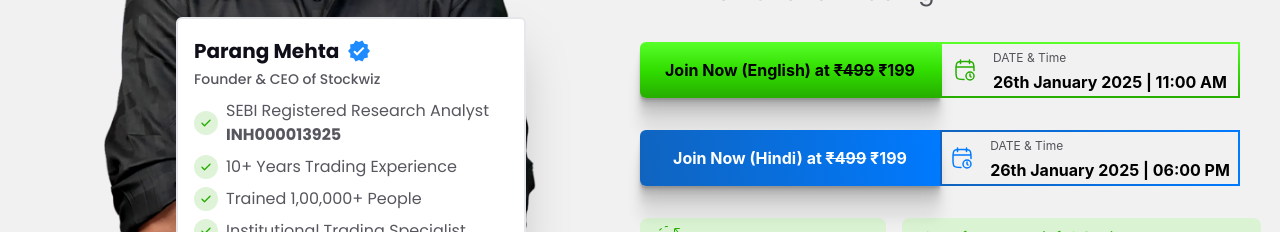
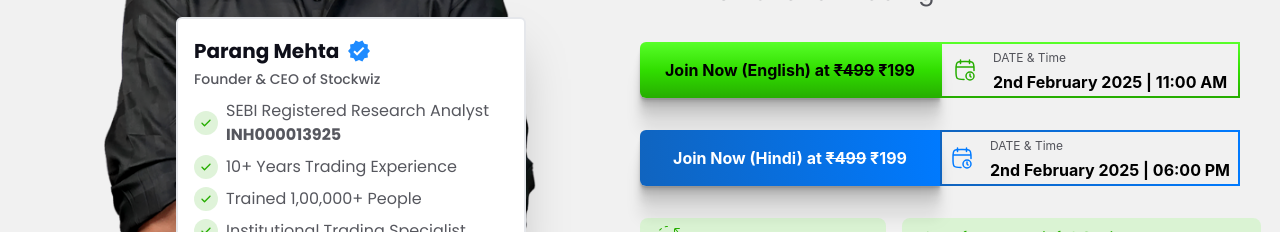
Before and after one commit to vikrantkkk/investing, a React (Vite) app: page / in a window 1280 px wide. Shown: the part 499-731 px from the top of the page. Built offline with nearby package versions, Linux system fonts and the light colour scheme; a web font is replaced by a local one.

Commit message:
latest code....changes in timing

```diff
--- a/src/common/CustomButton.jsx
+++ b/src/common/CustomButton.jsx
@@ -3,13 +3,13 @@ import React from "react";
 const CustomButton = () => {
   const handleClickHindi = () => {
     window.open(
-      "https://parang.exlyapp.com/2fe56a70-ac54-468a-b871-25d191123b4a?init_booking=true&enable_discount=true ",
+      "https://parang.exlyapp.com/0afdd5b0-e599-48fd-a20d-a1de748c44e7?init_booking=true&enable_discount=true ",
       "_blank"
     );
   };
   const handleClickEnglish = () => {
     window.open(
-      "https://parang.exlyapp.com/2eaa1e20-9706-461c-9a8f-bac2c175fd31?init_booking=true&enable_discount=true",
+      "https://parang.exlyapp.com/de2705f6-6089-4bf5-a629-a4abc083275e?init_booking=true&enable_discount=true",
       "_blank"
     );
   };
--- a/src/common/CustomButton3.jsx
+++ b/src/common/CustomButton3.jsx
@@ -2,7 +2,7 @@ import React from "react";
 import buttonicon1 from "../assets/svg/buttonicon1.svg";
 const CustomButton3 = () => {
   const handleClick = () => {
-    window.open("https://parang.exlyapp.com/2fe56a70-ac54-468a-b871-25d191123b4a?init_booking=true&enable_discount=true","_blank")
+    window.open("https://parang.exlyapp.com/0afdd5b0-e599-48fd-a20d-a1de748c44e7?init_booking=true&enable_discount=true","_blank")
   };
 
   return (
@@ -52,7 +52,7 @@ const CustomButton3 = () => {
             <span className="text-[#0E0F19B2]/[0.7] dark:text-[#FFFFFFB2]/[0.7] font-normal text-[12px] leading-6">
               DATE & Time
             </span>
-            <span>26th January 2025 | 06:00 PM</span>
+            <span>2nd February 2025 | 06:00 PM</span>
           </div>
         </div>
       </button>
--- a/src/common/CustomButton4.jsx
+++ b/src/common/CustomButton4.jsx
@@ -4,7 +4,7 @@ import buttonicon2 from "../assets/svg/buttonicon2.svg";
 const CustomButton4 = () => {
 
   const handleClick = () => {
-    window.open("https://parang.exlyapp.com/2eaa1e20-9706-461c-9a8f-bac2c175fd31?init_booking=true&enable_discount=true")
+    window.open("https://parang.exlyapp.com/de2705f6-6089-4bf5-a629-a4abc083275e?init_booking=true&enable_discount=true")
   };
 
   return (
@@ -54,7 +54,7 @@ const CustomButton4 = () => {
             <span className="text-[#0E0F19B2]/[0.7] dark:text-[#FFFFFFB2]/[0.7] font-normal text-[12px] leading-6">
               DATE & Time
             </span>
-            <span>26th January 2025 | 11:00 AM</span>
+            <span>2nd February 2025 | 11:00 AM</span>
           </div>
         </div>
       </button>
--- a/src/common/CustomButtonForMobile.jsx
+++ b/src/common/CustomButtonForMobile.jsx
@@ -3,13 +3,13 @@ import React from "react";
 const CustomButtonForMobile = () => {
   const handleClickHindi = () => {
     window.open(
-      "https://parang.exlyapp.com/2fe56a70-ac54-468a-b871-25d191123b4a?init_booking=true&enable_discount=true",
+      "https://parang.exlyapp.com/0afdd5b0-e599-48fd-a20d-a1de748c44e7?init_booking=true&enable_discount=true",
       "_blank"
     );
   };
   const handleClickEnglish = () => {
     window.open(
-      "https://parang.exlyapp.com/2eaa1e20-9706-461c-9a8f-bac2c175fd31?init_booking=true&enable_discount=true",
+      "https://parang.exlyapp.com/de2705f6-6089-4bf5-a629-a4abc083275e?init_booking=true&enable_discount=true",
       "_blank"
     );
   };
@@ -20,7 +20,7 @@ const CustomButtonForMobile = () => {
         onClick={handleClickEnglish}
 
       >
-        <div className="dark:text-white">26th January 2025 | 11:00 AM</div>
+        <div className="dark:text-white">2nd February 2025 | 11:00 AM</div>
         <button
           className="p-4 text-black rounded-md w-[300px] transition-all duration-300"
           style={{
@@ -45,7 +45,7 @@ const CustomButtonForMobile = () => {
         className="flex justify-center items-center gap-2 flex-col border-2 border-[#007AFF] p-4 rounded-md"
         onClick={handleClickHindi}
       >
-        <div className="dark:text-white">26th January 2025 | 06:00 PM</div>
+        <div className="dark:text-white">2nd February 2025 | 06:00 PM</div>
         <button
           className="p-4 text-white rounded-md w-[300px] transition-all duration-300"
           style={{
--- a/src/components/Footer.jsx
+++ b/src/components/Footer.jsx
@@ -111,7 +111,7 @@ const Footer = () => {
           </span>
           <div className="border-r-2" />
           <span className="font-normal tetx-[16px] leading-6 text-white">
-            Sunday 26th Jan, 11:00 AM
+            Sunday 2nd feb, 11:00 AM
           </span>
         </div>
         <div className="flex gap-4">
@@ -119,7 +119,7 @@ const Footer = () => {
             className="py-3 px-4 font-semibold text-[16px] leading-[19px] rounded-full bg-white text-black"
             onClick={() =>
               window.open(
-                "https://parang.exlyapp.com/2eaa1e20-9706-461c-9a8f-bac2c175fd31?init_booking=true&enable_discount=true",
+                "https://parang.exlyapp.com/de2705f6-6089-4bf5-a629-a4abc083275e?init_booking=true&enable_discount=true",
                 "_blank",
                 "noopener,noreferrer"
               )
@@ -131,7 +131,7 @@ const Footer = () => {
             className="py-3 px-4 font-semibold text-[16px] leading-[19px] rounded-full bg-white text-black"
             onClick={() =>
               window.open(
-                "https://parang.exlyapp.com/2fe56a70-ac54-468a-b871-25d191123b4a?init_booking=true&enable_discount=true",
+                "https://parang.exlyapp.com/0afdd5b0-e599-48fd-a20d-a1de748c44e7?init_booking=true&enable_discount=true",
                 "_blank",
                 "noopener,noreferrer"
               )
--- a/src/components/Header.jsx
+++ b/src/components/Header.jsx
@@ -78,8 +78,8 @@ const Header = () => {
             <a
               href={
                 darkMode
-                  ? "https://parang.exlyapp.com/2fe56a70-ac54-468a-b871-25d191123b4a?init_booking=true&enable_discount=true"
-                  : "https://parang.exlyapp.com/2eaa1e20-9706-461c-9a8f-bac2c175fd31?init_booking=true&enable_discount=true"
+                  ? "https://parang.exlyapp.com/0afdd5b0-e599-48fd-a20d-a1de748c44e7?init_booking=true&enable_discount=true"
+                  : "https://parang.exlyapp.com/de2705f6-6089-4bf5-a629-a4abc083275e?init_booking=true&enable_discount=true"
               }
               target="_blank"
               rel="noopener noreferrer"
```
